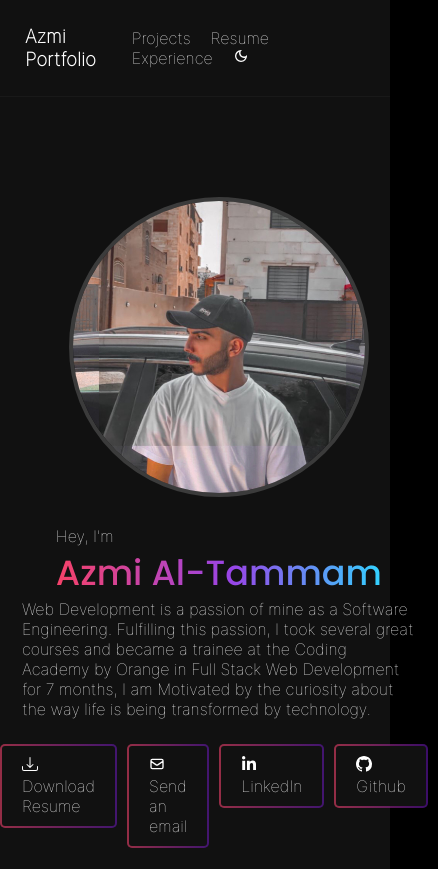
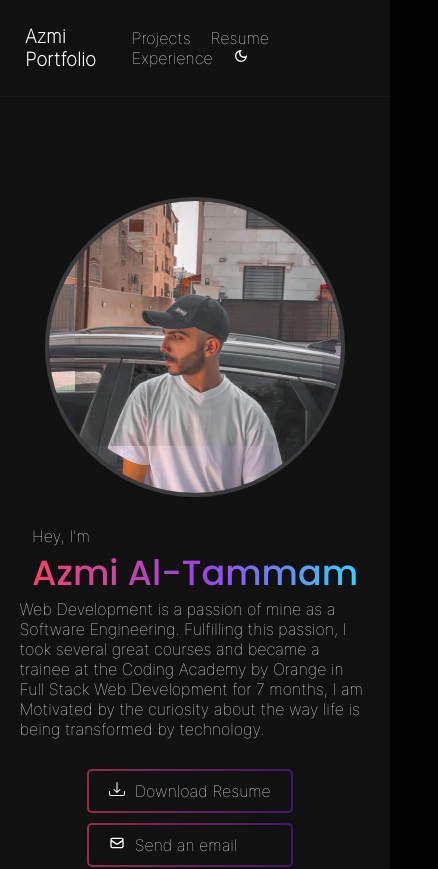
Before and after one commit to AzmiTammam/ReactPortfolio, a React (Create React App) app: page / in a window 390 px wide. Shown: the top 869 px of the page, 438 px wide, since content can reach past the window. Built offline with nearby package versions, Linux system fonts and the light colour scheme.

Commit message:
Fix Responsive

```diff
--- a/src/Components/Header/Header.css
+++ b/src/Components/Header/Header.css
@@ -104,3 +104,13 @@ header {
     margin: 0 auto;
   }
 }
+
+@media (max-width: 426px) {
+  .socialLinks ul {
+    display: flex;
+    flex-direction: column;
+  }
+  .socialLinks ul li {
+    margin: 5px 0;
+  }
+}
```
